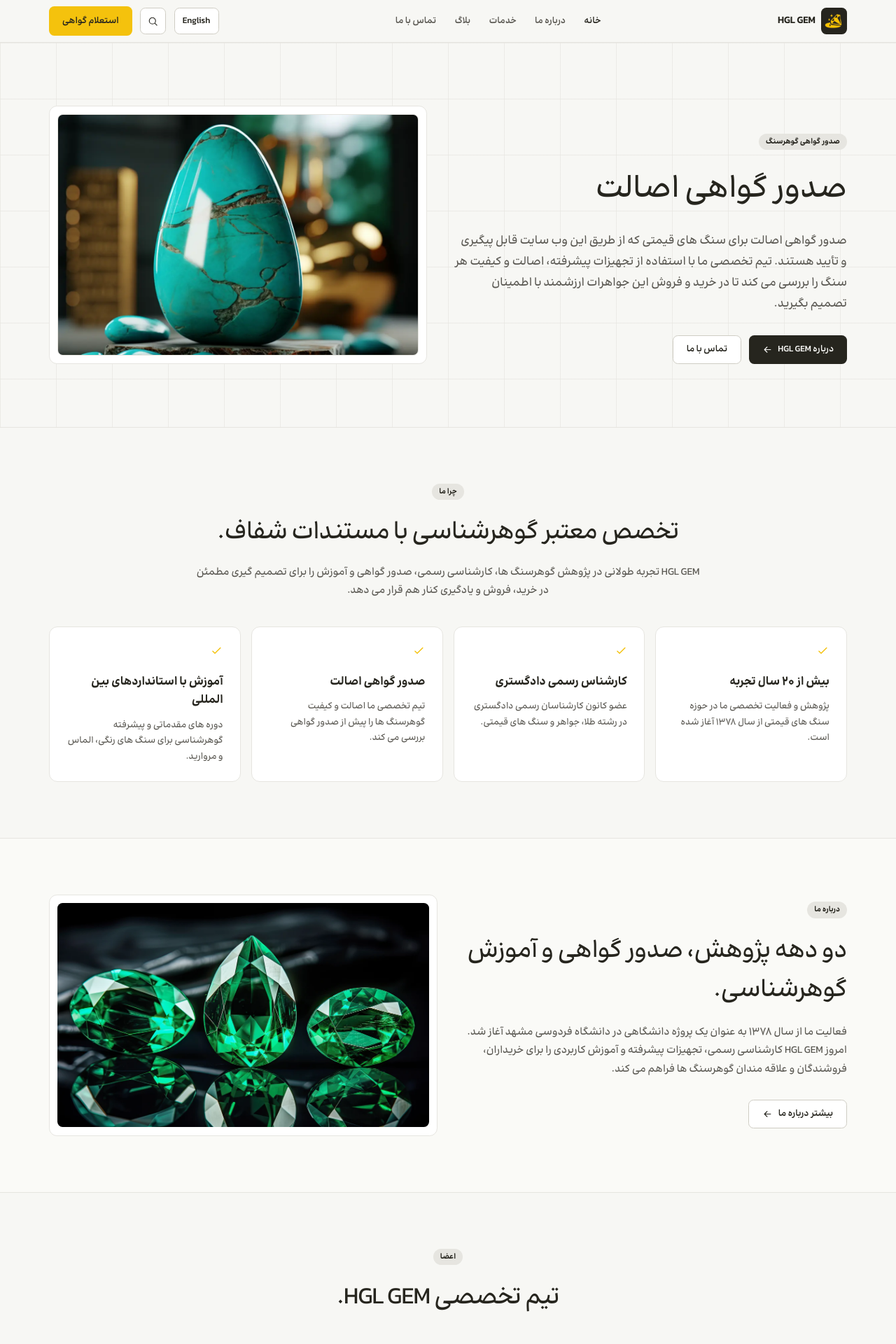
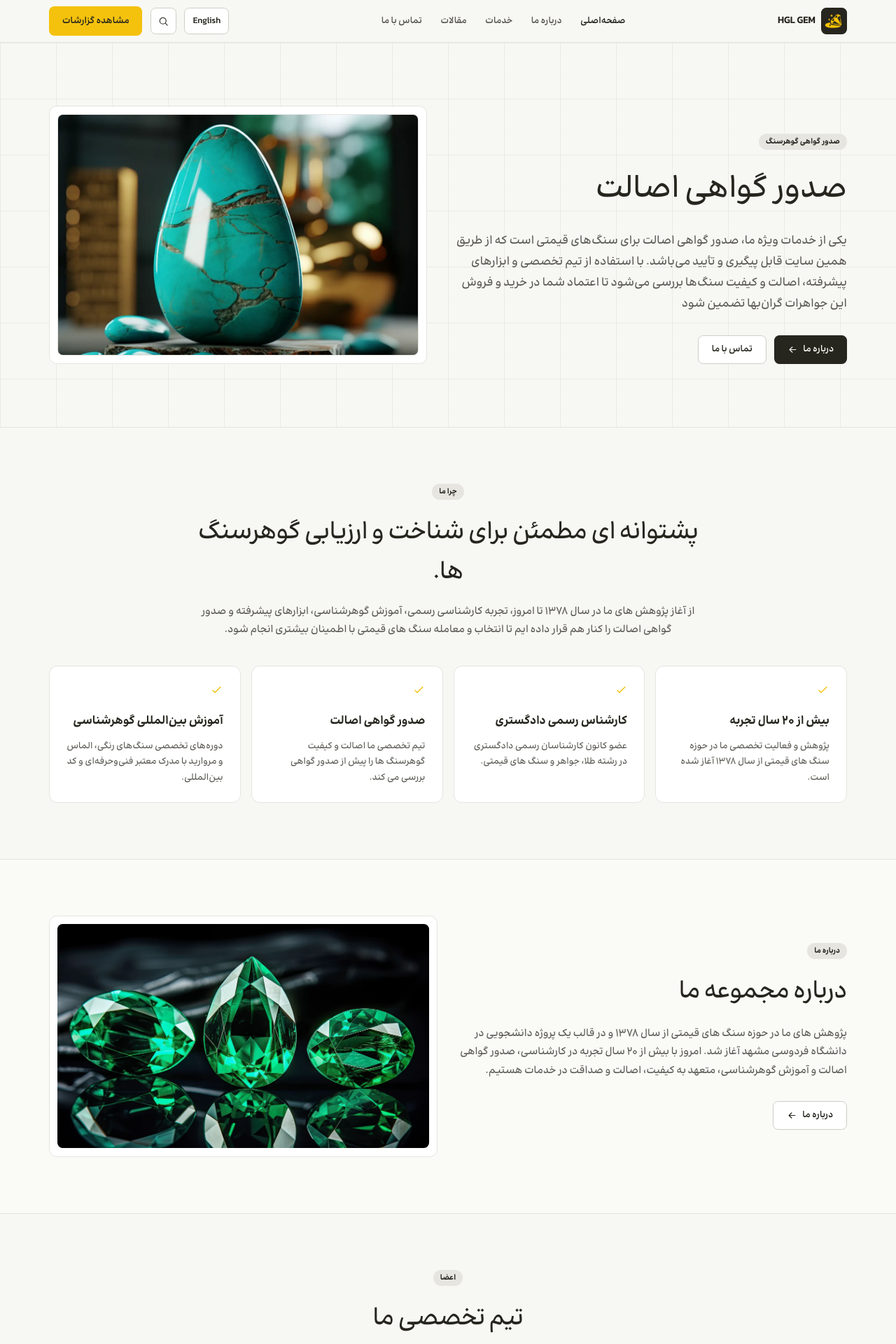
Before and after one commit to mohamad-gandomi/hgl-gem-theme, a React (Vite) app: page / in a window 1280 px wide. Shown: the top 1920 px of the page at 70% size. Built offline with nearby package versions, Linux system fonts and the light colour scheme.

Commit message:
Update Persian site content

```diff
--- a/src/main.jsx
+++ b/src/main.jsx
@@ -27,23 +27,23 @@ const content = {
     langName: 'English',
     altLocale: 'en',
     nav: [
-      { label: 'خانه', href: '/' },
+      { label: 'صفحه‌اصلی', href: '/' },
       { label: 'درباره ما', href: '/about' },
       { label: 'خدمات', href: '/services' },
-      { label: 'بلاگ', href: '/blog' },
+      { label: 'مقالات', href: '/blog' },
       { label: 'تماس با ما', href: '/contact' }
     ],
     ui: {
       search: 'جستجو',
-      searchTitle: 'جستجو در HGL GEM',
-      searchText: 'گواهی ها، خدمات، اخبار و اطلاعات گوهرشناسی را جستجو کنید.',
+      searchTitle: 'دنبال چه می‌گردید؟',
+      searchText: 'جستجوی خدمات، اخبار و اطلاعات گوهرشناسی',
       searchTerm: 'عبارت جستجو',
       searchPlaceholder: 'عبارت مورد نظر را وارد کنید',
-      verify: 'استعلام گواهی',
-      verifyLabel: 'بررسی گواهی',
-      verifyTitle: 'استعلام گواهی',
-      verifyText: 'کد مجوز درج شده روی گواهی گوهرسنگ را وارد کنید.',
-      license: 'کد مجوز',
+      verify: 'مشاهده گزارشات',
+      verifyLabel: 'بررسی گزارش',
+      verifyTitle: 'مشاهده گزارشات',
+      verifyText: 'کد شناسنامه درج شده بر روی گزارش را وارد کنید',
+      license: 'کد شناسنامه',
       licensePlaceholder: 'مثال: HGL-000000',
       close: 'بستن',
       menu: 'باز کردن منو',
@@ -53,30 +53,30 @@ const content = {
     hero: {
       label: 'صدور گواهی گوهرسنگ',
       title: 'صدور گواهی اصالت',
-      text: 'صدور گواهی اصالت برای سنگ های قیمتی که از طریق این وب سایت قابل پیگیری و تأیید هستند. تیم تخصصی ما با استفاده از تجهیزات پیشرفته، اصالت و کیفیت هر سنگ را بررسی می کند تا در خرید و فروش این جواهرات ارزشمند با اطمینان تصمیم بگیرید.',
-      about: 'درباره HGL GEM',
+      text: 'یکی از خدمات ویژه ما، صدور گواهی اصالت  برای سنگ‌های قیمتی است که از طریق همین سایت قابل پیگیری و تأیید می‌باشد. با استفاده از تیم تخصصی و ابزارهای پیشرفته، اصالت و کیفیت سنگ‌ها بررسی می‌شود تا اعتماد شما در خرید و فروش این جواهرات گران‌بها تضمین شود',
+      about: 'درباره ما',
       contact: 'تماس با ما'
     },
     why: {
       label: 'چرا ما',
-      title: 'تخصص معتبر گوهرشناسی با مستندات شفاف.',
-      text: 'HGL GEM تجربه طولانی در پژوهش گوهرسنگ ها، کارشناسی رسمی، صدور گواهی و آموزش را برای تصمیم گیری مطمئن در خرید، فروش و یادگیری کنار هم قرار می دهد.',
+      title: 'پشتوانه ای مطمئن برای شناخت و ارزیابی گوهرسنگ ها.',
+      text: 'از آغاز پژوهش های ما در سال ۱۳۷۸ تا امروز، تجربه کارشناسی رسمی، آموزش گوهرشناسی، ابزارهای پیشرفته و صدور گواهی اصالت را کنار هم قرار داده ایم تا انتخاب و معامله سنگ های قیمتی با اطمینان بیشتری انجام شود.',
       points: [
         { title: 'بیش از ۲۰ سال تجربه', text: 'پژوهش و فعالیت تخصصی ما در حوزه سنگ های قیمتی از سال ۱۳۷۸ آغاز شده است.' },
         { title: 'کارشناس رسمی دادگستری', text: 'عضو کانون کارشناسان رسمی دادگستری در رشته طلا، جواهر و سنگ های قیمتی.' },
         { title: 'صدور گواهی اصالت', text: 'تیم تخصصی ما اصالت و کیفیت گوهرسنگ ها را پیش از صدور گواهی بررسی می کند.' },
-        { title: 'آموزش با استانداردهای بین المللی', text: 'دوره های مقدماتی و پیشرفته گوهرشناسی برای سنگ های رنگی، الماس و مروارید.' }
+        { title: 'آموزش بین‌المللی گوهرشناسی', text: 'دوره‌های تخصصی سنگ‌های رنگی، الماس و مروارید با مدرک معتبر فنی‌وحرفه‌ای و کد بین‌المللی.' }
       ]
     },
     aboutPreview: {
       label: 'درباره ما',
-      title: 'دو دهه پژوهش، صدور گواهی و آموزش گوهرشناسی.',
-      text: 'فعالیت ما از سال ۱۳۷۸ به عنوان یک پروژه دانشگاهی در دانشگاه فردوسی مشهد آغاز شد. امروز HGL GEM کارشناسی رسمی، تجهیزات پیشرفته و آموزش کاربردی را برای خریداران، فروشندگان و علاقه مندان گوهرسنگ ها فراهم می کند.',
-      button: 'بیشتر درباره ما'
+      title: 'درباره مجموعه ما',
+      text: 'پژوهش های ما در حوزه سنگ های قیمتی از سال ۱۳۷۸ و در قالب یک پروژه دانشجویی در دانشگاه فردوسی مشهد آغاز شد. امروز با بیش از ۲۰ سال تجربه در کارشناسی، صدور گواهی اصالت و آموزش گوهرشناسی، متعهد به کیفیت، اصالت و صداقت در خدمات هستیم.',
+      button: 'درباره ما'
     },
     members: {
       label: 'اعضا',
-      title: 'تیم تخصصی HGL GEM.',
+      title: 'تیم تخصصی ما',
       phone: 'تلفن',
       items: [
         {
@@ -101,21 +101,21 @@ const content = {
     },
     cta: {
       label: 'درخواست مشاوره',
-      title: 'برای تأیید گوهرسنگ یا دریافت نظر کارشناسی آماده اید؟',
+      title: 'برای دریافت نظر کارشناسی آماده‌اید؟',
       text: 'برای صدور گواهی اصالت، کارشناسی رسمی، گزارش حقوقی، اطلاعات دوره های آموزشی یا مشاوره پیش از خرید و فروش سنگ های قیمتی با HGL GEM تماس بگیرید.',
       button: 'تماس با HGL GEM'
     },
     services: {
       label: 'خدمات',
-      title: 'خدمات گوهرشناسی برای تصمیم های مطمئن.',
-      pageTitle: 'کارشناسی، خدمات حقوقی، آموزش و مشاوره تخصصی.',
-      pageText: 'HGL GEM خدمات کاربردی گوهرسنگ را برای خریداران، فروشندگان، دانشجویان و پرونده های حقوقی یا اداری ارائه می کند؛ جایی که اصالت و ارزش باید شفاف و مستند باشد.',
+      title: 'خدمات تخصصی گوهرسنگ، از ارزیابی تا آموزش.',
+      pageTitle: 'کارشناسی، خدمات حقوقی و قضایی، آموزش و مشاوره تخصصی.',
+      pageText: 'در HGL GEM خدمات کارشناسی و ارزیابی گوهرسنگ ها، صدور گواهی معتبر، گزارش های رسمی برای مراجع قضایی و اداری، دوره های تخصصی گوهرشناسی و مشاوره سرمایه گذاری در بازار گوهرسنگ ها ارائه می شود.',
       all: 'همه خدمات',
       items: [
         { title: 'خدمات کارشناسی', text: 'کارشناسی و ارزیابی تخصصی گوهرسنگ ها، ارائه گواهی معتبر شناسایی سنگ های قیمتی و مشاوره در خرید و فروش بر اساس تحلیل کارشناسی.', pill: 'کارشناسی' },
-        { title: 'خدمات حقوقی و قضایی', text: 'کارشناسی رسمی دادگستری در حوزه سنگ های قیمتی، طلا و جواهرات، ارائه گزارش رسمی برای مراجع قضایی و اداری و مشاوره در اختلافات اصالت و ارزش گذاری.', pill: 'حقوقی' },
-        { title: 'آموزش و دوره ها', text: 'آموزش مقدماتی و پیشرفته گوهرشناسی شامل سنگ های رنگی، الماس و مروارید با مجوز سازمان فنی و حرفه ای کشور و اعطای مدرک معتبر با کد بین المللی.', pill: 'آموزش' },
-        { title: 'مشاوره تخصصی', text: 'مشاوره تخصصی برای سرمایه گذاری در بازار گوهرسنگ ها و تصمیم گیری مطمئن درباره اصالت، ارزش و کیفیت.', pill: 'مشاوره' }
+        { title: 'خدمات حقوقی و قضایی', text: 'کارشناسی رسمی دادگستری در حوزه سنگ های قیمتی، طلا و جواهرات، ارائه گزارش های رسمی برای مراجع قضایی و اداری و مشاوره در اختلافات مربوط به اصالت و ارزش گذاری گوهرسنگ ها.', pill: 'حقوقی' },
+        { title: 'آموزش و دوره ها', text: 'آموزش مقدماتی و پیشرفته گوهرشناسی در حوزه سنگ های رنگی، الماس و مروارید؛ برگزاری کلاس های تخصصی با مجوز سازمان فنی و حرفه ای کشور و اعطای مدرک معتبر با کد بین المللی.', pill: 'آموزش' },
+        { title: 'مشاوره تخصصی', text: 'مشاوره تخصصی برای سرمایه گذاری در بازار گوهرسنگ ها و انتخاب آگاهانه بر اساس شناخت اصالت، ارزش و ظرفیت خرید و فروش.', pill: 'مشاوره' }
       ]
     },
     news: {
@@ -124,13 +124,16 @@ const content = {
     },
     aboutPage: {
       label: 'درباره ما',
-      title: 'متعهد به اصالت، کیفیت و دانش سنگ های قیمتی.',
-      text: 'HGL GEM با پژوهش طولانی و کارشناسی تخصصی، تصمیم گیری مطمئن در خرید، فروش، صدور گواهی و آموزش گوهرسنگ ها را پشتیبانی می کند.',
+      title: 'درباره مجموعه ما',
+      text: 'با بیش از ۲۰ سال تجربه در کارشناسی و آموزش سنگ های قیمتی، متعهد به کیفیت، اصالت و صداقت در خدمات هستیم.',
       paragraphs: [
-        'آغاز پژوهش های ما در حوزه سنگ های قیمتی به سال ۱۳۷۸ بازمی گردد؛ زمانی که این مسیر در قالب یک پروژه دانشجویی در دانشگاه فردوسی مشهد آغاز شد. علاقه به زیبایی و ارزش های نهفته در این جواهرات طبیعی، مسیر حرفه ای ما را شکل داد.',
-        'با بیش از ۲۰ سال تجربه در کارشناسی و آموزش سنگ های قیمتی، ما به کیفیت، اصالت و صداقت در خدمات متعهد هستیم. HGL GEM همچنین عضو کانون کارشناسان رسمی دادگستری در رشته طلا، جواهر و سنگ های قیمتی است.',
-        'یکی از خدمات ویژه ما صدور گواهی اصالت برای سنگ های قیمتی است. این گواهی ها از طریق همین سایت قابل پیگیری و تأیید هستند و تیم تخصصی ما با تجهیزات پیشرفته، اصالت و کیفیت هر سنگ را بررسی می کند.',
-        'با توجه به تجربه آموزشی در حوزه گوهرشناسی از سال ۱۳۸۴، آموزشگاه فنی و حرفه ای گوهر آزمای امید تأسیس شد تا علاقه مندان بتوانند وارد دنیای کسب و کار جواهرات و سنگ های قیمتی شوند.'
+        'آغاز پژوهش های ما در حوزه سنگ های قیمتی به سال ۱۳۷۸ بازمی گردد؛ زمانی که این مسیر در قالب یک پروژه دانشجویی در دانشگاه فردوسی مشهد آغاز شد. علاقه به زیبایی و ارزش های نهفته در این جواهرات طبیعی، مسیر حرفه ای ما را شکل داد. با تجربه ۲۰ سال در کارشناسی و آموزش سنگ های قیمتی، ما به عنوان یکی از پیشروان این صنعت شناخته شده ایم و همواره به کیفیت و اصالت سنگ ها متعهد بوده ایم.',
+        'ما همچنین عضو کانون کارشناسان رسمی دادگستری در رشته طلا، جواهر و سنگ های قیمتی هستیم که تخصص و اعتبار ما را در این صنعت بیش از پیش تضمین می کند.',
+        'در این سایت، تلاش می کنیم تا دانش و اطلاعات مفیدی را درباره سنگ های کمیاب و ارزشمند در اختیار شما قرار دهیم و با ارائه خدمات منحصر به فرد، نیازهای خاص شما را برآورده کنیم.',
+        'یکی از خدمات ویژه ما، صدور گواهی اصالت (Certificate) برای سنگ های قیمتی است که از طریق همین سایت قابل پیگیری و تأیید می باشد. با استفاده از تیم تخصصی و ابزارهای پیشرفته، اصالت و کیفیت سنگ ها بررسی می شود تا اعتماد شما در خرید و فروش این جواهرات گران بها تضمین شود.',
+        'با توجه به کسب تجربه در حوزه آموزش گوهرشناسی از سال ۱۳۸۴، با افتخار اقدام به تأسیس آموزشگاه فنی و حرفه ای با عنوان گوهر آزمای امید کردیم تا این تجربه ارزشمند در گوهرشناسی را در اختیار علاقه مندان به این رشته جهت ورود به دنیای کسب و کار جواهرات و سنگ های قیمتی قرار دهیم. در حال حاضر در رشته های گوهرشناسی عمومی، شناسایی و درجه بندی سنگ های رنگی، شناسایی و درجه بندی و ارزیابی کیفی الماس و شناسایی و درجه بندی مروارید مشغول آموزش به علاقه مندان هستیم. در انتها به فارغ التحصیلان دوره ها پس از کسب موفقیت، مدرک معتبر فنی و حرفه ای با کد بین المللی اعطا می شود.',
+        'تعهد ما به شما، مشتریان عزیز، ارائه کیفیت بی نظیر و صداقت در خدمات است. همچنین به تمامی سوالات شما پاسخ خواهیم داد و شما را در انتخاب بهترین ها همراهی خواهیم کرد.',
+        'با ما همراه شوید تا با هم دنیای شگفت انگیز سنگ های قیمتی را کشف کنیم و ارزش های زیبای آن ها را جشن بگیریم.'
       ],
       cards: [
         'پژوهش از سال ۱۳۷۸',
```
